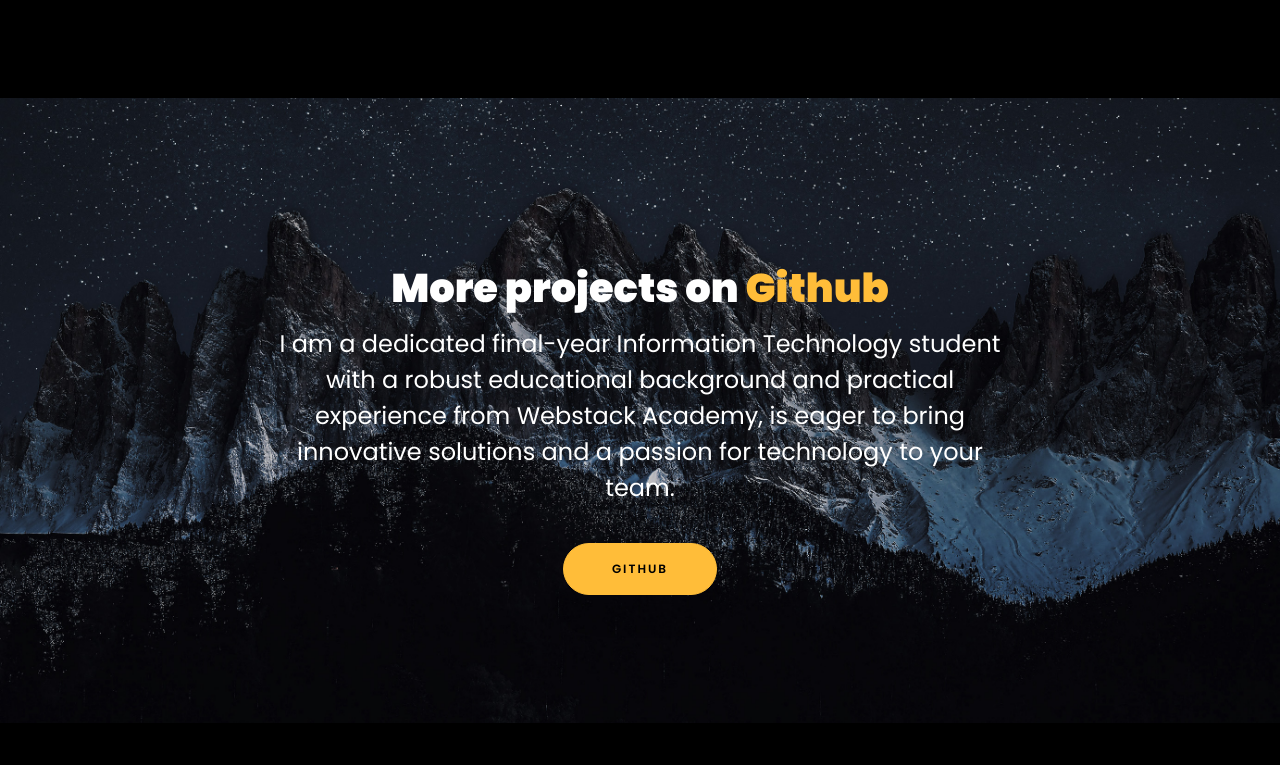
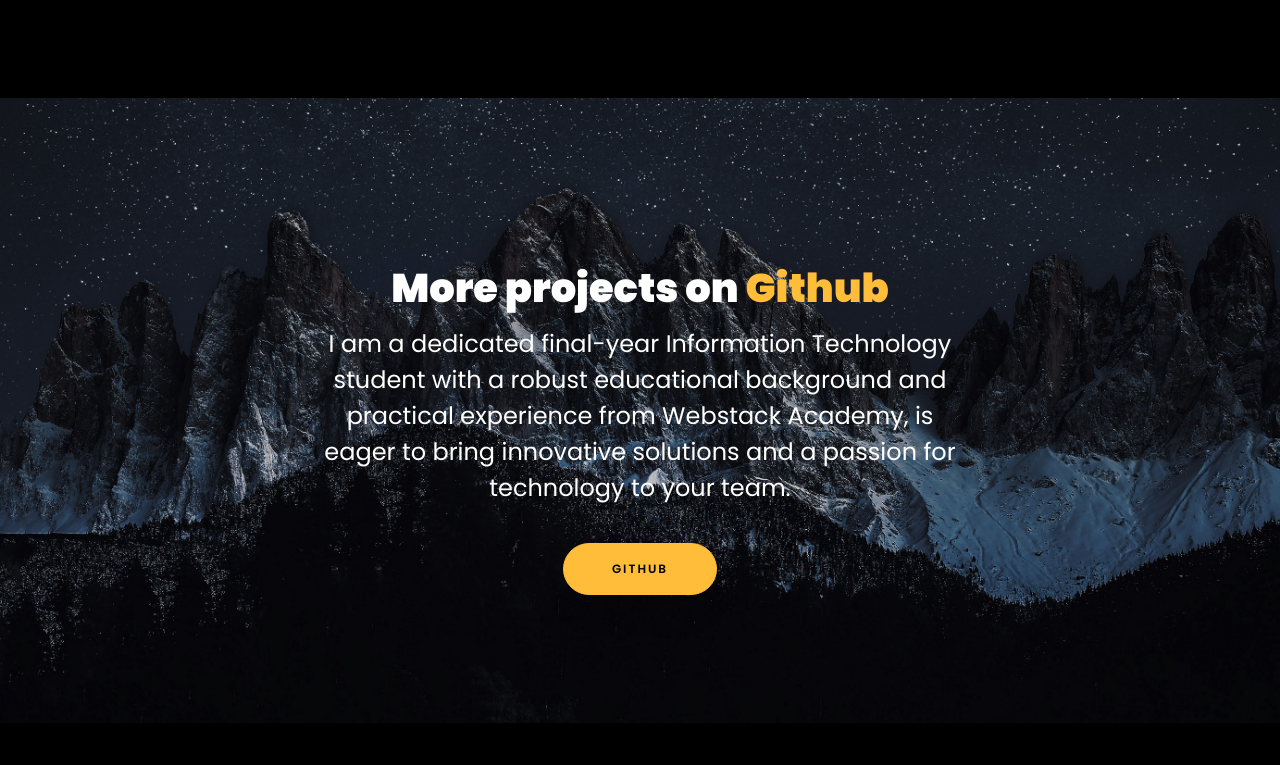
Before and after one commit to vishalsadaphal/vishalsadaphal.github.io, a plain HTML site: page index.html in a window 1280 px wide. Shown: the part 3895-4660 px from the top of the page. Drawn offline with Linux system fonts and the light colour scheme; files whose address does not match are found by name.

Commit message:
first commit

```diff
--- a/index.html
+++ b/index.html
@@ -472,8 +472,8 @@
 	  </div>
     </section>
 
-	<!-- <section class="ftco-section ftco-no-pt ftco-no-pb ftco-counter img" id="section-counter">
-      <div class="container">
+	<section class="ftco-section ftco-no-pt ftco-no-pb ftco-counter img" id="section-counter">
+      <!-- <div class="container">
 		<div class="row d-md-flex align-items-center">
           <div class="col-md d-flex justify-content-center counter-wrap ftco-animate">
             <div class="block-18">
@@ -508,10 +508,10 @@
             </div>
           </div>
         </div>
-      </div> -->
-
+      </div>
+	 -->
 	  <div class="ftco-section ftco-hireme img margin-top" style="background-image: url(images/bg_1.jpg)">
-			<!-- <div class="container"> -->
+			<div class="container">
 				<div class="row justify-content-center">
 					<div class="col-md-7 ftco-animate text-center">
 						<h2>More projects on<span> Github  </span> </h2>
@@ -521,7 +521,7 @@
 						</div>
 					</div>
 				</div>
-			<!-- </div> -->
+			</div>
 		</div>
 	</section>
 
```
